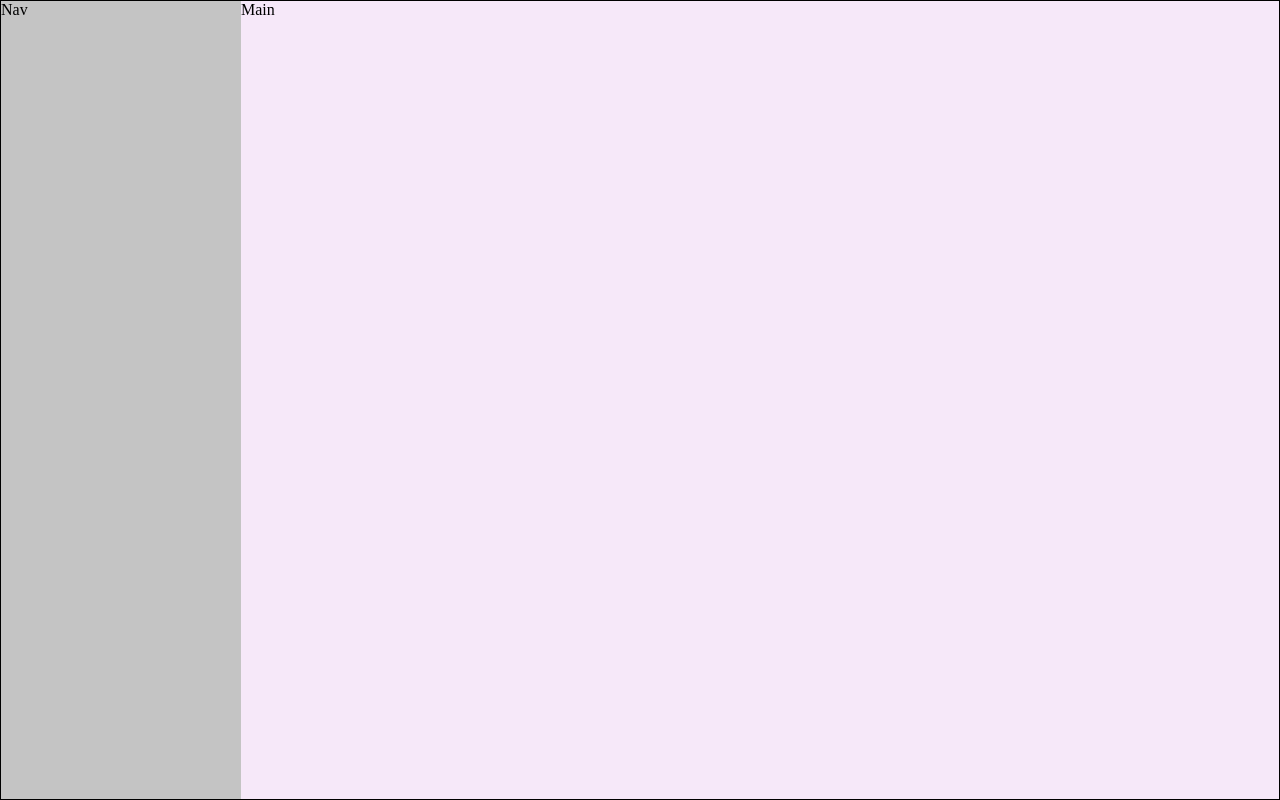
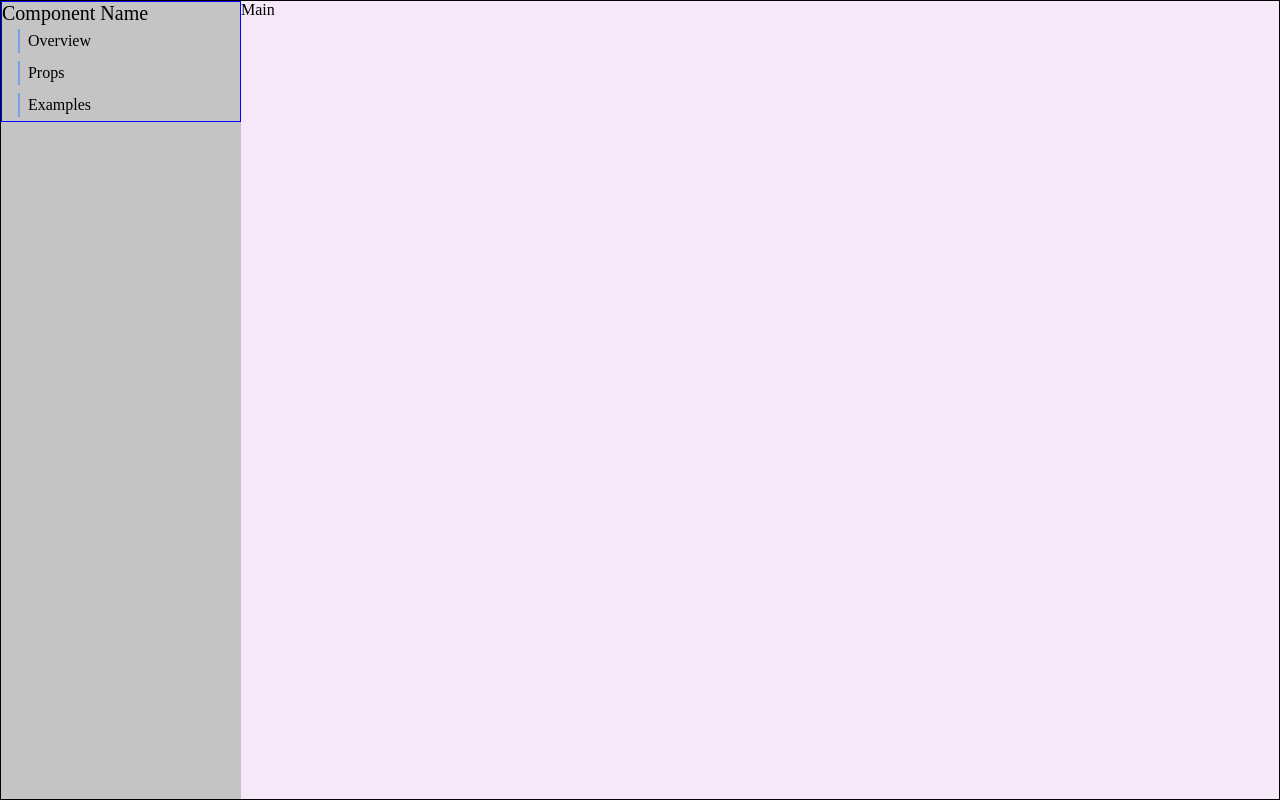
Before and after one commit to VSchool/lotus, a React (Create React App) app in the folder example/: page / in a window 1280 px wide. Built offline with nearby package versions, Linux system fonts and the light colour scheme; a web font is replaced by a local one.

Commit message:
NavListItem Styled
Need to add onClick to hide and show SubItems.

```diff
--- /dev/null
+++ b/example/src/components/NavItem.js
@@ -0,0 +1,72 @@
+import React from 'react'
+import styled from 'styled-components'
+
+const NavItemContainer = styled.div`
+    box-sizing: border-box;
+
+    border: 1px solid blue;
+`
+
+const ComponentName = styled.p`
+    margin: 0px;
+    font-family: 'aktiv-grotesk';
+    font-style: normal;
+    font-weight: normal;
+    font-size: 20px;
+    line-height: 23px;
+    color: #000000;
+    /* border: 1px dotted gray; */
+`
+
+const ItemWrapper = styled.div`
+    height: 32px;
+    display: flex;
+    align-items: center;
+    /* border: 1px solid dodgerblue; */
+`
+
+const SubItemsContiner = styled.div`
+    padding: 0px 0px 0px 16px;
+    /* border: 1px solid lightcoral; */
+`
+
+const SubItemHighlightBar = styled.div`
+    width: 2px;
+    height: 24px;
+    background: #7F9EEE;
+`
+
+const SubItemName = styled.p`
+    margin: 0px 0px 0px 8px;
+    width: 100%;
+    font-family: 'aktiv-grotesk';
+    font-style: normal;
+    font-weight: 300;
+    font-size: 16px;
+    line-height: 24px;
+    display: flex;
+    color: #000000;
+    /* border: 1px dotted gray; */
+`
+
+export default function NavItem() {
+    return (
+        <NavItemContainer>
+            <ComponentName>Component Name</ComponentName>
+            <SubItemsContiner>
+                <ItemWrapper>
+                    <SubItemHighlightBar />
+                    <SubItemName>Overview</SubItemName>
+                </ItemWrapper>
+                <ItemWrapper>
+                    <SubItemHighlightBar />
+                    <SubItemName>Props</SubItemName>
+                </ItemWrapper>
+                <ItemWrapper>
+                    <SubItemHighlightBar />
+                    <SubItemName>Examples</SubItemName>
+                </ItemWrapper>
+            </SubItemsContiner>
+        </NavItemContainer>
+    )
+}
--- a/example/src/components/SideNav.js
+++ b/example/src/components/SideNav.js
@@ -1,16 +1,16 @@
 import React from 'react'
 import styled from 'styled-components'
+import NavItem from './NavItem'
 
 const SideNavContainer = styled.div`
     min-width: 240px;
-    /* height: 100%; */
     background: #C4C4C4;
 `
 
 export default function SideNav() {
     return (
         <SideNavContainer>
-            Nav
+            <NavItem />
         </SideNavContainer>
     )
 }
```
